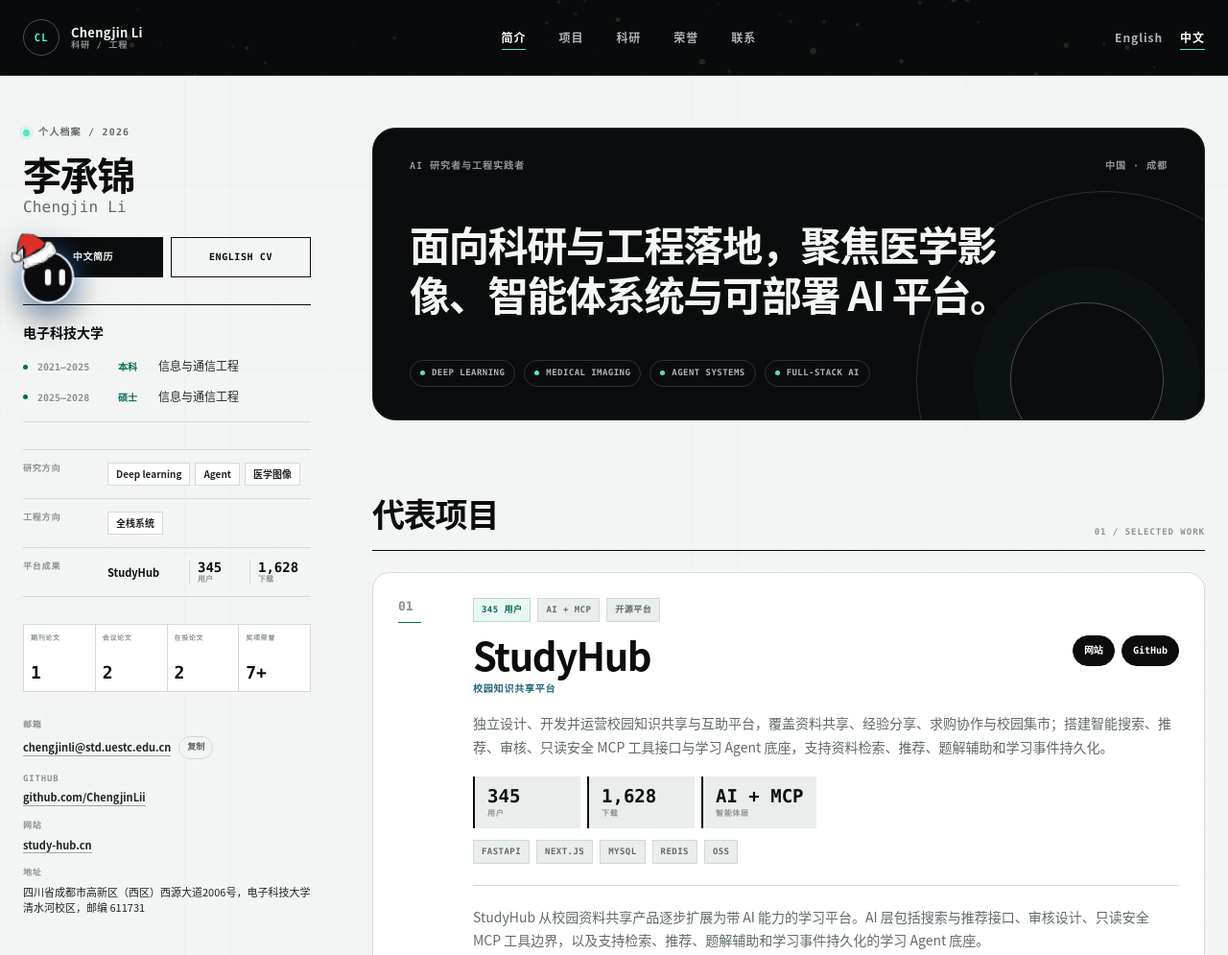
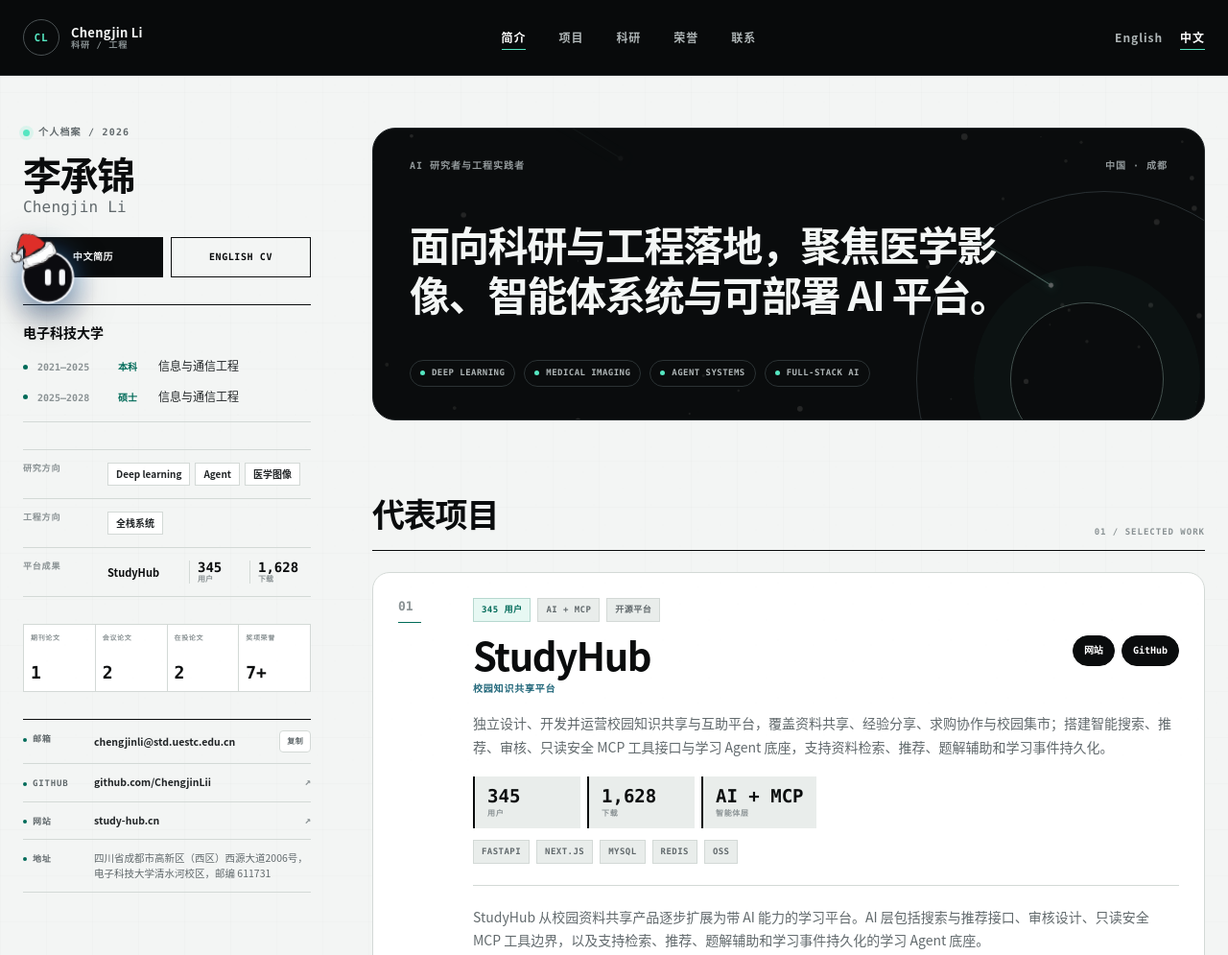
Before and after one commit to ChengjinLii/ChengjinLii.github.io, a plain HTML site: page index.html in a window 1280 px wide. Shown: the top 995 px of the page at 96% size. Drawn offline with Linux system fonts and the light colour scheme.

Commit message:
Move seasonal effects into hero

```diff
--- a/index.html
+++ b/index.html
@@ -34,18 +34,13 @@
     </script>
     <title>Chengjin Li | 李承锦</title>
     <link rel="icon" href="./assets/favicon.svg" type="image/svg+xml" />
-    <link rel="stylesheet" href="./styles.css?v=20260715-bot-restore" />
+    <link rel="stylesheet" href="./styles.css?v=20260717-hero-contact" />
   </head>
   <body>
     <div class="grain" aria-hidden="true"></div>
     <div class="sr-live" aria-live="polite" aria-atomic="true"></div>
 
-    <header class="topbar theme-xmas">
-      <div class="xmas-snowfall" aria-hidden="true">
-        <canvas class="snow-canvas snow-canvas--far"></canvas>
-        <canvas class="snow-canvas snow-canvas--near"></canvas>
-      </div>
-      <div class="hero-meteors" aria-hidden="true"></div>
+    <header class="topbar">
       <div class="topbar-inner">
         <a class="site-mark" href="#top" aria-label="Chengjin Li homepage">
           <span class="site-mark__glyph" aria-hidden="true">CL</span>
@@ -69,7 +64,12 @@
     </header>
 
     <main class="page-shell" id="top">
-      <section class="intro-strip reveal" aria-label="Profile summary">
+      <section class="intro-strip theme-xmas reveal" aria-label="Profile summary">
+        <div class="xmas-snowfall" aria-hidden="true">
+          <canvas class="snow-canvas snow-canvas--far"></canvas>
+          <canvas class="snow-canvas snow-canvas--near"></canvas>
+        </div>
+        <div class="hero-meteors" aria-hidden="true"></div>
         <div class="intro-strip__meta">
           <span data-en="AI Researcher &amp; Builder" data-zh="AI 研究者与工程实践者">AI 研究者与工程实践者</span>
           <span data-en="Chengdu · China" data-zh="中国 · 成都">中国 · 成都</span>
@@ -586,6 +586,6 @@
     </button>
 
     <script src="./site-data.js?v=20260715-moonshot-refactor"></script>
-    <script src="./script.js?v=20260715-moonshot-refactor"></script>
+    <script src="./script.js?v=20260717-hero-contact"></script>
   </body>
 </html>
--- a/script.js
+++ b/script.js
@@ -260,12 +260,13 @@
   return layer;
 }
 
-function setupSeasonalTopbar() {
-  const topbar = document.querySelector(".topbar.theme-xmas");
-  const meteors = document.querySelector(".hero-meteors");
-  const farCanvas = document.querySelector(".snow-canvas--far");
-  const nearCanvas = document.querySelector(".snow-canvas--near");
-  if (!topbar || !meteors || !farCanvas || !nearCanvas) return;
+function setupSeasonalHero() {
+  const hero = document.querySelector(".intro-strip.theme-xmas");
+  if (!hero) return;
+  const meteors = hero.querySelector(".hero-meteors");
+  const farCanvas = hero.querySelector(".snow-canvas--far");
+  const nearCanvas = hero.querySelector(".snow-canvas--near");
+  if (!meteors || !farCanvas || !nearCanvas) return;
 
   const reduceMotion = window.matchMedia("(prefers-reduced-motion: reduce)").matches;
   const isMobile = window.innerWidth <= 640;
@@ -322,9 +323,9 @@
 }
 
 if (document.readyState === "complete") {
-  setupSeasonalTopbar();
+  setupSeasonalHero();
 } else {
-  window.addEventListener("load", setupSeasonalTopbar, { once: true });
+  window.addEventListener("load", setupSeasonalHero, { once: true });
 }
 
 const bot = document.querySelector(".floating-sidebar");
--- a/styles.css
+++ b/styles.css
@@ -197,7 +197,7 @@
   gap: 18px;
 }
 
-/* Seasonal header layer */
+/* Seasonal hero layer */
 .xmas-snowfall,
 .hero-meteors {
   position: absolute;
@@ -504,53 +504,103 @@
 
 .profile-links {
   display: grid;
-  gap: 14px;
+  gap: 0;
   padding: 0;
+  border-top: 1px solid var(--ink);
   list-style: none;
 }
 
 .profile-links li {
   display: grid;
-  gap: 5px;
+  grid-template-columns: 62px minmax(0, 1fr);
+  align-items: start;
+  gap: 12px;
   min-width: 0;
+  padding: 11px 0;
+  border-bottom: 1px solid var(--line);
+}
+
+.profile-links > li > span {
+  display: inline-flex;
+  align-items: center;
+  gap: 6px;
+  padding-top: 3px;
+  color: var(--muted);
+}
+
+.profile-links > li > span::before {
+  content: "";
+  flex: 0 0 auto;
+  width: 4px;
+  height: 4px;
+  border-radius: 50%;
+  background: var(--accent-dark);
 }
 
 .profile-links a,
 .profile-links em {
   color: var(--ink-2);
-  font-size: 11px;
+  font-size: 10.5px;
   font-style: normal;
-  line-height: 1.5;
+  line-height: 1.55;
   overflow-wrap: anywhere;
 }
 
 .profile-links a {
-  width: fit-content;
-  border-bottom: 1px solid var(--line-strong);
   font-weight: 650;
 }
 
+.profile-links > li > a {
+  display: grid;
+  grid-template-columns: minmax(0, 1fr) auto;
+  align-items: start;
+  gap: 8px;
+  width: 100%;
+}
+
+.profile-links > li > a::after {
+  content: "↗";
+  color: var(--soft);
+  font: 700 11px/1.4 var(--mono);
+  transition: color 160ms ease, transform 160ms ease;
+}
+
 .profile-links a:hover {
-  border-color: var(--accent-dark);
   color: var(--accent-dark);
 }
 
+.profile-links > li > a:hover::after {
+  color: var(--accent-dark);
+  transform: translate(1px, -1px);
+}
+
+.profile-links em {
+  color: var(--muted);
+}
+
 .profile-link-row {
-  display: flex;
-  flex-wrap: wrap;
+  display: grid;
+  grid-template-columns: minmax(0, 1fr) auto;
   align-items: center;
-  gap: 8px;
+  gap: 6px;
+  min-width: 0;
+}
+
+.profile-link-row a {
+  min-width: 0;
 }
 
 .copy-btn {
-  min-height: 24px;
-  padding: 0 8px;
+  min-height: 23px;
+  padding: 0 7px;
   border: 1px solid var(--line);
-  border-radius: 999px;
-  background: transparent;
+  border-radius: 4px;
+  background: var(--surface);
   color: var(--muted);
-  font: 700 9px/1 var(--mono);
+  font: 700 8px/1 var(--mono);
+  letter-spacing: 0.04em;
   cursor: pointer;
+  white-space: nowrap;
 }
 
 .copy-btn:hover {
@@ -574,6 +624,11 @@
   border-radius: 24px;
   background: #0a0c0d;
   color: #ffffff;
+}
+
+.intro-strip .xmas-snowfall,
+.intro-strip .hero-meteors {
+  border-radius: inherit;
 }
 
 .intro-strip::before,
@@ -693,13 +748,6 @@
   border: 1px solid var(--line);
   border-radius: 18px;
   background: var(--surface);
-  transition: border-color 180ms ease, transform 180ms ease, box-shadow 180ms ease;
-}
-
-.entry:hover {
-  border-color: var(--line-strong);
-  box-shadow: 0 18px 48px rgba(10, 12, 13, 0.07);
-  transform: translateY(-2px);
 }
 
 .entry-year {
```
